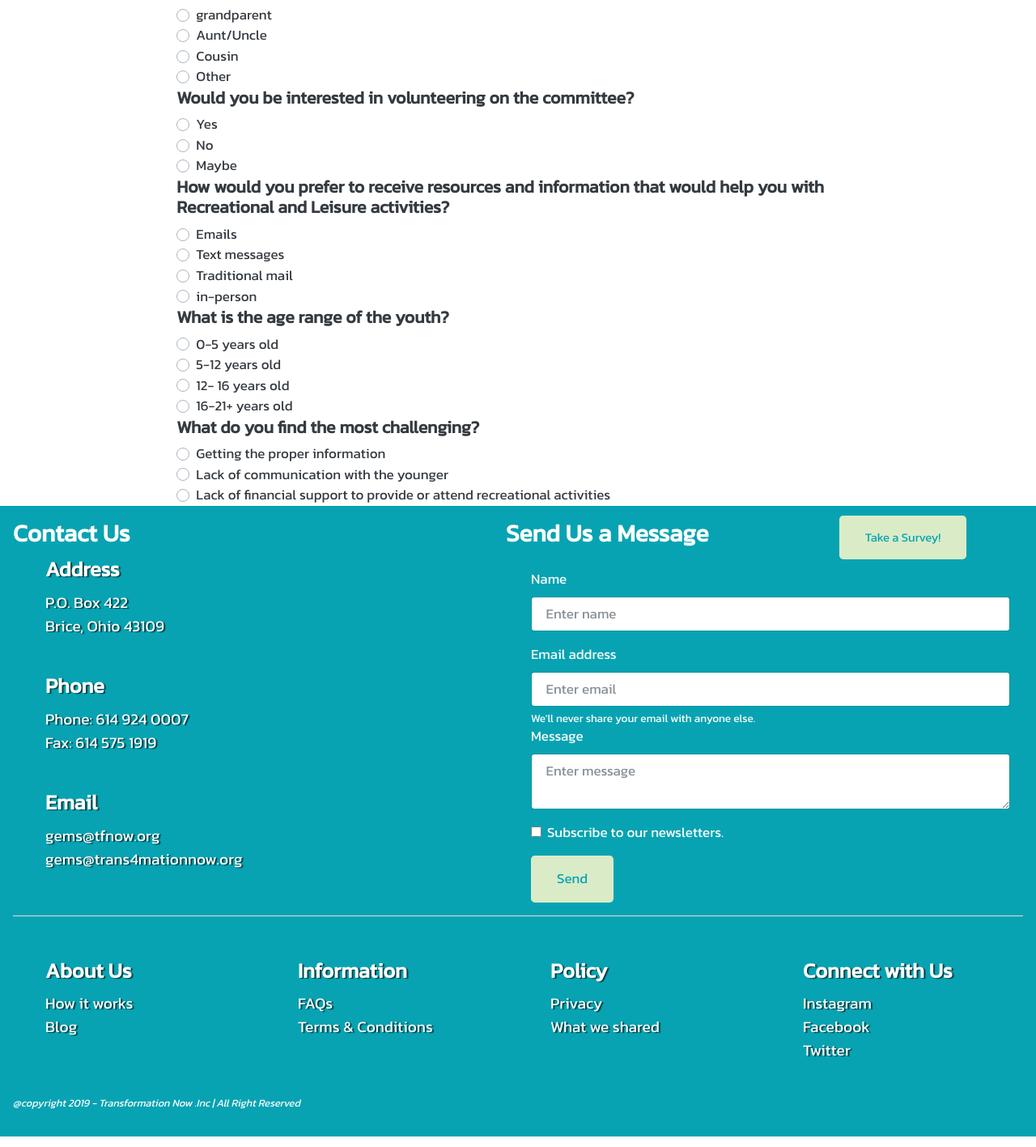
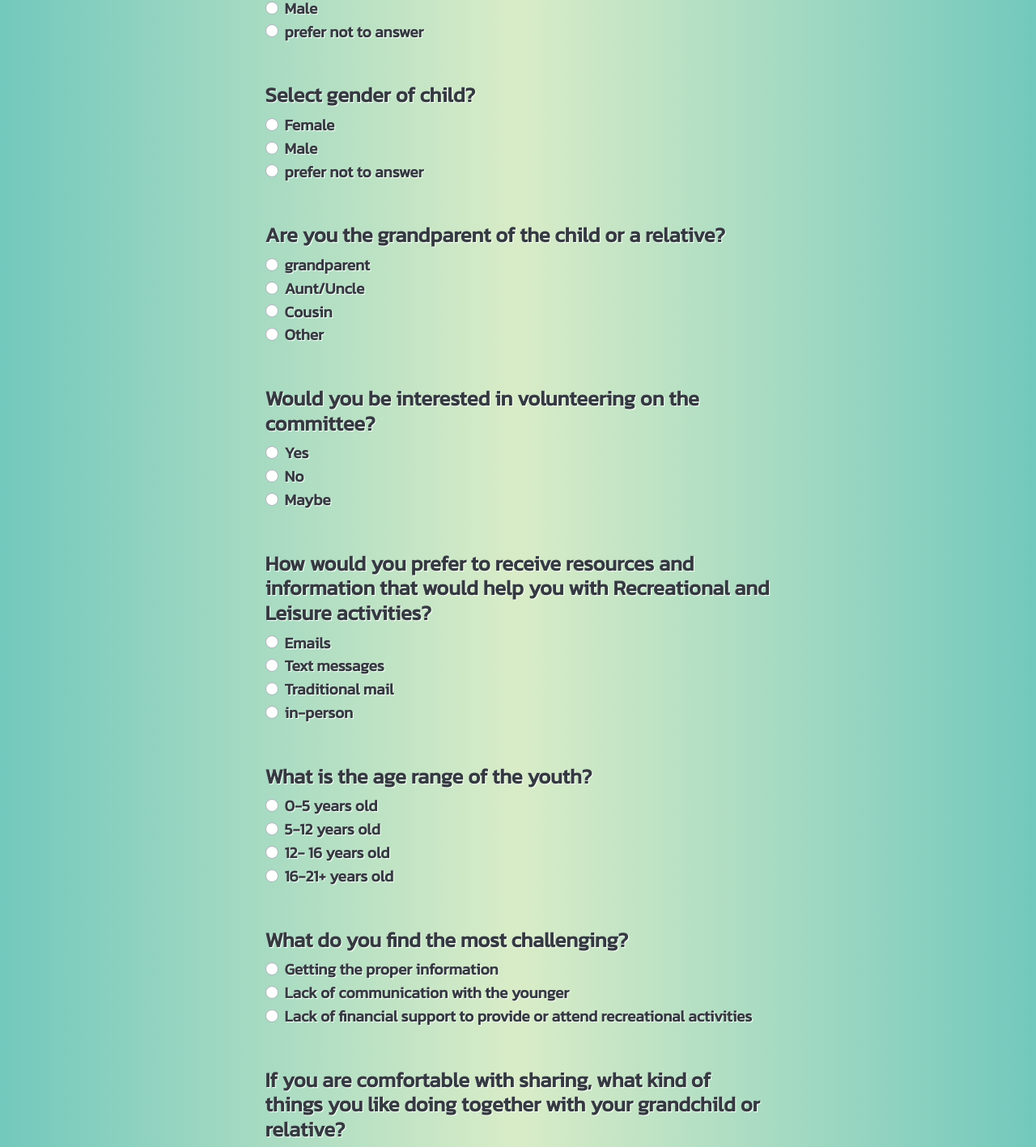
Before and after one commit to hoangle4/trans4mationNow, a React (Create React App) app in the folder client/: page /survey in a window 1280 px wide. Shown: the part 757-2174 px from the top of the page at 81% size. Built offline with nearby package versions, Linux system fonts and the light colour scheme; a web font is replaced by a local one.

Commit message:
commit survey

```diff
--- /dev/null
+++ b/client/src/components/Survey/Survey.css
@@ -0,0 +1,11 @@
+.Survey-Row {
+  background:linear-gradient(to left, #07a3b2, #d9ecc7 50%, #07a3b2 100%);
+  background-size: 200% 200%;
+  background-position: 50% 100%;
+  background-repeat: no-repeat;
+  padding: 1rem 0;
+  text-shadow: 1px 1px 1px #ffffff;
+  font-weight: bold;
+  font-size: 1.2rem;
+
+}
--- /dev/null
+++ b/client/src/components/Survey/SurveyInputItem.js
@@ -0,0 +1,27 @@
+import React, { Fragment } from 'react';
+import PropTypes from 'prop-types';
+
+const SurveyInputItem = ({ label, value, choiceName, setValue }) => {
+  return (
+    <div className='mb-5'>
+      <h4 className=''>{label}</h4>
+      <textarea
+        name={choiceName}
+        className='form-control'
+        id={choiceName}
+        placeholder='Enter text here'
+        value={value}
+        onChange={setValue}
+      ></textarea>
+    </div>
+  );
+};
+
+SurveyInputItem.propTypes = {
+  label: PropTypes.string.isRequired,
+  value: PropTypes.string.isRequired,
+  choiceName: PropTypes.string.isRequired,
+  setValue: PropTypes.func.isRequired
+};
+
+export default SurveyInputItem;
--- a/client/src/components/Survey/SurveyItem.js
+++ b/client/src/components/Survey/SurveyItem.js
@@ -1,10 +1,10 @@
-import React from 'react';
+import React, { Fragment } from 'react';
 import PropTypes from 'prop-types';
 
-const SurveyItem = ({ label, choices, choiceName, value, setValue }) => {
+const SurveyItem = ({ label, choices, choiceName, setValue }) => {
   return (
-    <div>
-      <h5>{label}</h5>
+    <div className='mb-5'>
+      <h4>{label}</h4>
       {choices.length !== 0
         ? choices.map((c, i) => (
             <div key={i} className='custom-control custom-radio'>
@@ -33,7 +33,6 @@ SurveyItem.propTypes = {
   label: PropTypes.string.isRequired,
   choices: PropTypes.array.isRequired,
   choiceName: PropTypes.string.isRequired,
-  value: PropTypes.string.isRequired,
   setValue: PropTypes.func.isRequired
 };
 
--- a/client/src/components/Survey/index.js
+++ b/client/src/components/Survey/index.js
@@ -1,6 +1,8 @@
 import React, { Fragment, useState } from 'react';
 import SurveyItem from './SurveyItem';
+import SurveyInputItem from './SurveyInputItem';
 import Jumbotron from '../Jumbotron';
+import './Survey.css';
 const Survey = () => {
   const [inputValue, setInputValue] = useState({
     ageRange: '',
@@ -15,10 +17,13 @@ const Survey = () => {
     additional: ''
   });
 
-  const { ageRange } = inputValue;
+  const { activity, additional } = inputValue;
   const hanleOnChange = e => {
-    console.log(e.target.value);
     setInputValue({ ...inputValue, [e.target.name]: e.target.value });
+  };
+
+  const handleSurveySubmit = e => {
+    e.preventDefault();
   };
   return (
     <Fragment>
@@ -30,8 +35,10 @@ const Survey = () => {
           />
         </div>
       </div>
-      <div className='row'>
-        <div className='col-md-8 mx-auto'>
+      <div className='row Survey-Row'>
+        <div className='col-md-6 mx-auto my-5'>
+          <h3 className='text-center'>Quick Survey</h3>
+          <form onSubmit={handleSurveySubmit}>
             <SurveyItem
               label='What is your age range?'
               choices={[
@@ -100,18 +107,25 @@ const Survey = () => {
               choiceName='challenging'
               setValue={hanleOnChange}
             />
-          {/* <SurveyItem
-            label='Select gender?'
-            choices={['Female', 'Male', 'prefer not to answer']}
-            choiceName='gender'
+            <SurveyInputItem
+              label='If you are comfortable with sharing, what kind of things you like doing together with your grandchild or relative?'
+              value={activity}
+              choiceName='activity'
               setValue={hanleOnChange}
             />
-          <SurveyItem
-            label='Select gender?'
-            choices={['Female', 'Male', 'prefer not to answer']}
-            choiceName='gender'
+            <SurveyInputItem
+              label='Would you like to provide additional feedback? If so, please provide your contact information?'
+              value={additional}
+              choiceName='additional'
               setValue={hanleOnChange}
-          /> */}
+            />
+            <input
+              style={{ float: 'right' }}
+              type='submit'
+              className='green-btn float-center'
+              value='Submit'
+            />
+          </form>
         </div>
       </div>
     </Fragment>
```
Lines whose indentation alone changed are shown as unchanged.
